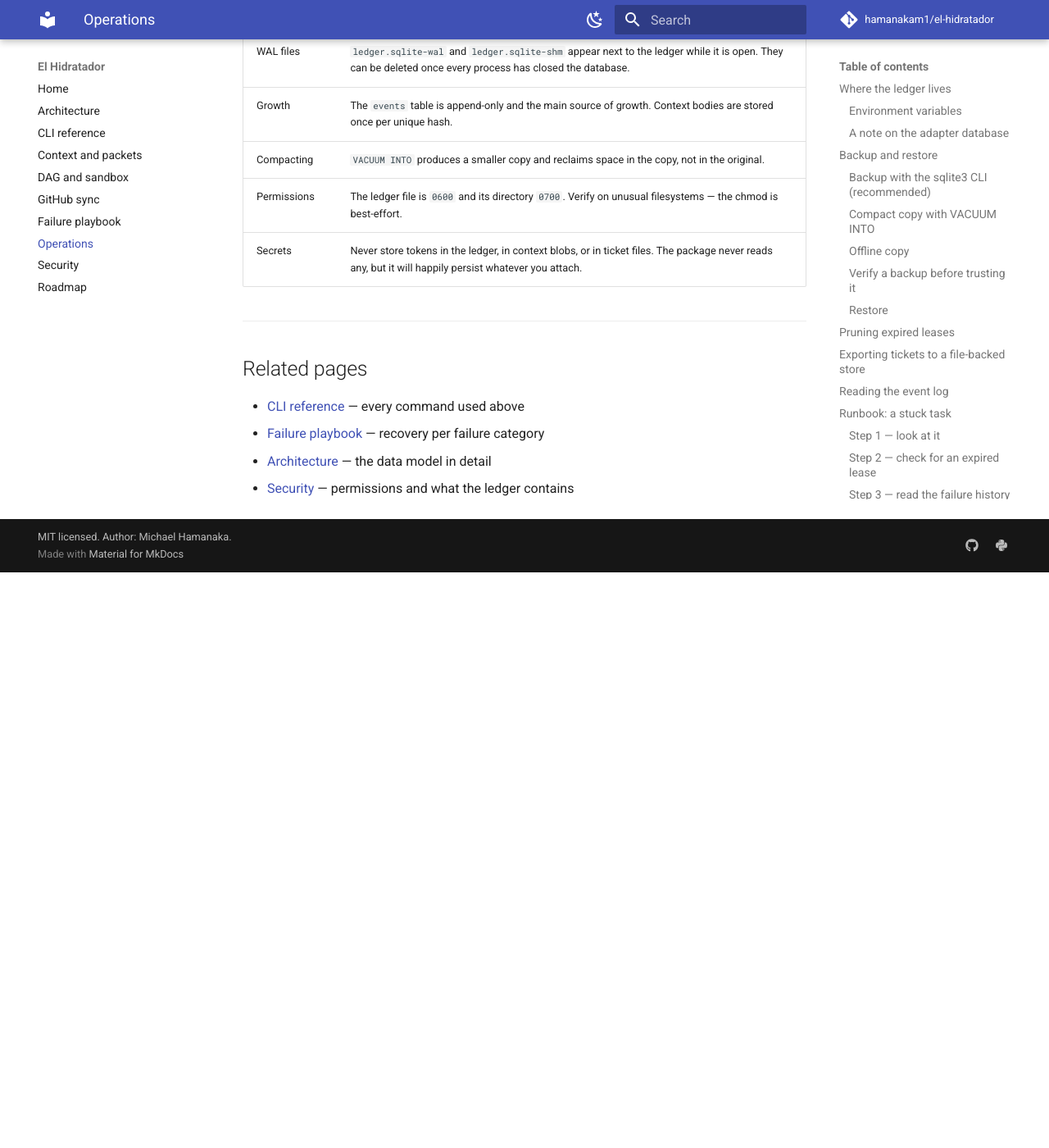
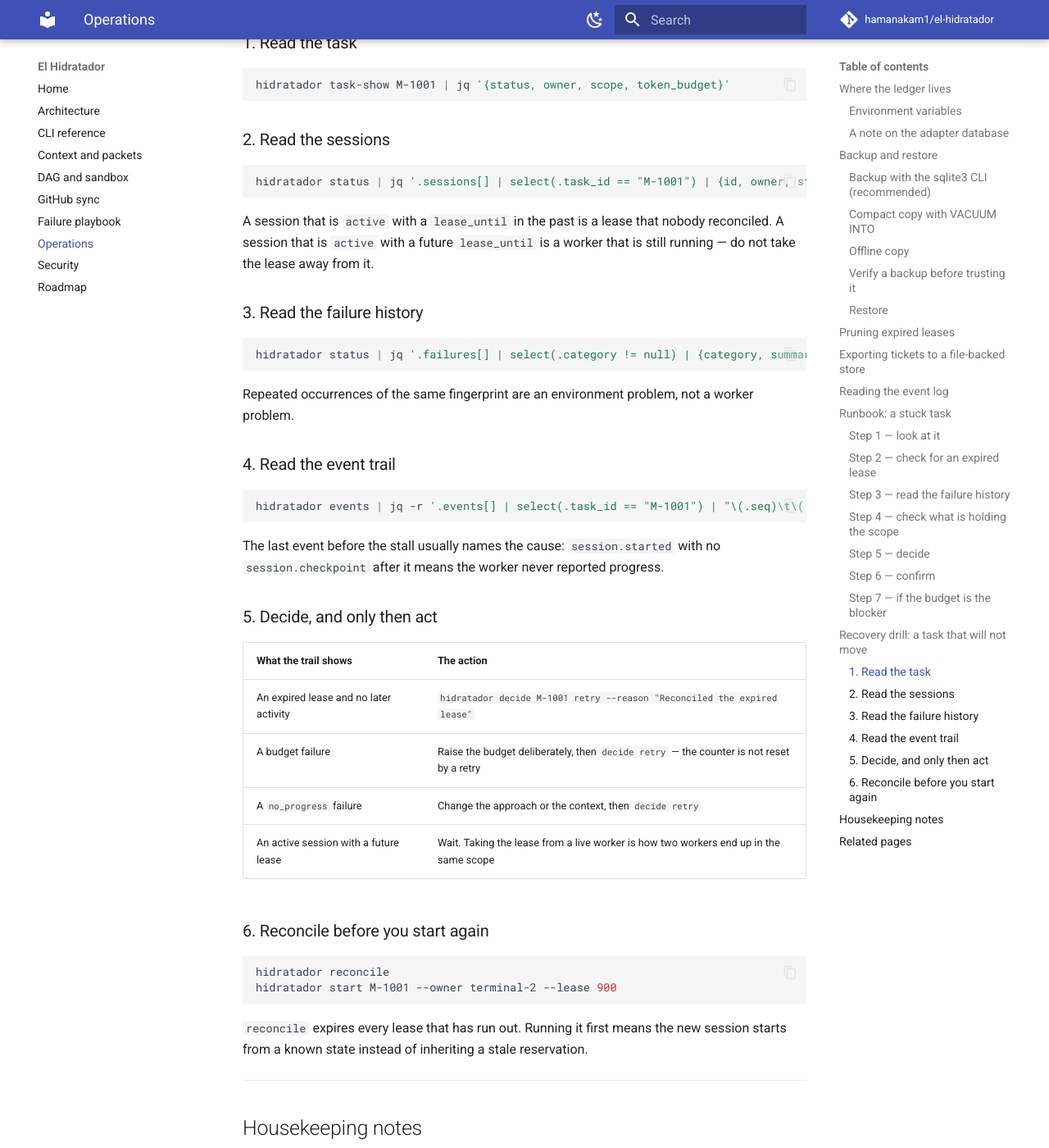
Before and after one commit to HarshRajSinghania/el-hidratador, an MkDocs documentation site: the page built from docs/operations.md, in a window 1280 px wide and 1400 px high, scrolled down 8068 px. Shown: the whole window at 82% size. Built offline with MkDocs 1.6.1 and Material for MkDocs 9.7.7, drawn with Linux system fonts in a browser that asks for light colours; comment, search, counter and statistics services are not loaded; before the commit the page ends 8766 px from its top, so only the background shows below that; some of the changed text lies outside the part shown.

Commit message:
docs(operations): add a recovery drill for a task that will not move (#7)
* docs(operations): add a recovery drill for a task that will not move

* chore(docs): retrigger the pull request checks

* chore(docs): retrigger the pull request checks

---------

Co-authored-by: Michael Hamanaka <41898235+hamanakam1@users.noreply.github.com>

````diff
--- a/docs/operations.md
+++ b/docs/operations.md
@@ -349,6 +349,66 @@ hidratador start M-1001 --owner terminal-2 --lease 1800
 
 ---
 
+## Recovery drill: a task that will not move
+
+Use this when a task is stuck and the reason is not obvious from `hidratador status`. It is
+deliberately read-only until the last step, so a drill that is interrupted half way leaves the
+ledger exactly as it found it.
+
+### 1. Read the task
+
+```bash
+hidratador task-show M-1001 | jq '{status, owner, scope, token_budget}'
+```
+
+### 2. Read the sessions
+
+```bash
+hidratador status | jq '.sessions[] | select(.task_id == "M-1001") | {id, owner, status, tokens, lease_until}'
+```
+
+A session that is `active` with a `lease_until` in the past is a lease that nobody reconciled.
+A session that is `active` with a future `lease_until` is a worker that is still running — do not
+take the lease away from it.
+
+### 3. Read the failure history
+
+```bash
+hidratador status | jq '.failures[] | select(.category != null) | {category, summary, occurrences, last_seen}'
+```
+
+Repeated occurrences of the same fingerprint are an environment problem, not a worker problem.
+
+### 4. Read the event trail
+
+```bash
+hidratador events | jq -r '.events[] | select(.task_id == "M-1001") | "\(.seq)\t\(.type)"'
+```
+
+The last event before the stall usually names the cause: `session.started` with no
+`session.checkpoint` after it means the worker never reported progress.
+
+### 5. Decide, and only then act
+
+| What the trail shows | The action |
+|----------------------|------------|
+| An expired lease and no later activity | `hidratador decide M-1001 retry --reason "Reconciled the expired lease"` |
+| A budget failure | Raise the budget deliberately, then `decide retry` — the counter is not reset by a retry |
+| A `no_progress` failure | Change the approach or the context, then `decide retry` |
+| An active session with a future lease | Wait. Taking the lease from a live worker is how two workers end up in the same scope |
+
+### 6. Reconcile before you start again
+
+```bash
+hidratador reconcile
+hidratador start M-1001 --owner terminal-2 --lease 900
+```
+
+`reconcile` expires every lease that has run out. Running it first means the new session starts
+from a known state instead of inheriting a stale reservation.
+
+---
+
 ## Housekeeping notes
 
 | Item | Detail |
````
